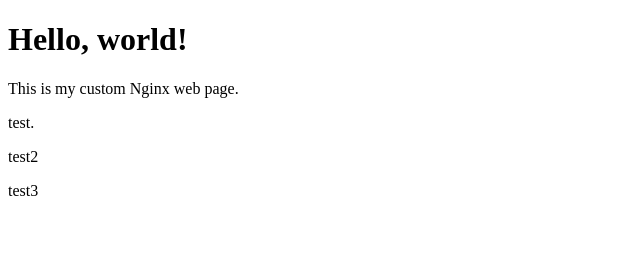
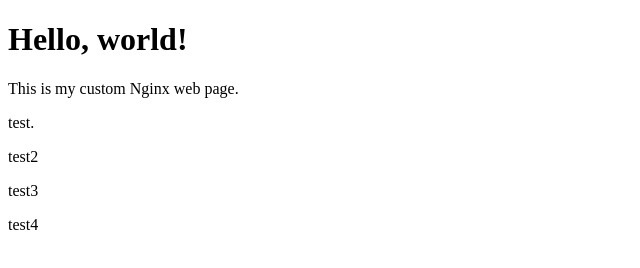
Before and after one commit to VassermanV/Project, a plain HTML site: page index.html in a window 1280 px wide. Shown: the full height of the page, 0-640 px from the left. Drawn offline with Linux system fonts and the light colour scheme.

Commit message:
modified:   index.html

```diff
--- a/index.html
+++ b/index.html
@@ -9,5 +9,7 @@
     <p>test.</p>
     <p>test2</p>
     <p>test3</p>
+    <p>test4</p>
+
 </body>
 </html>
```
